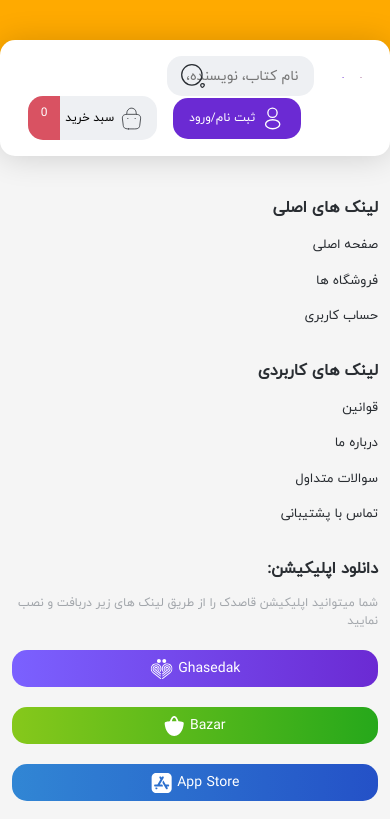
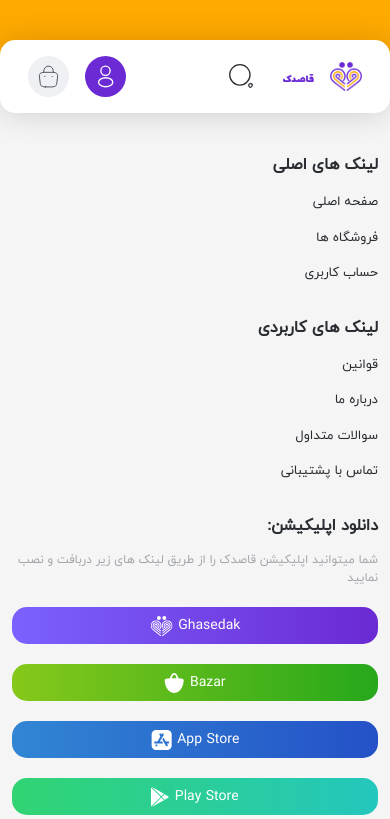
Before and after one commit to avabarzegar/Ghasedak, a React (Create React App) app: page / in a window 390 px wide. Shown: the top 819 px of the page. Built offline with nearby package versions, Linux system fonts and the light colour scheme.

Commit message:
responsive top navbar

```diff
--- a/src/components/Navigation/Navbar/TopNavbar/TopNavbar.css
+++ b/src/components/Navigation/Navbar/TopNavbar/TopNavbar.css
@@ -78,13 +78,6 @@
 
 }
 
-@media screen and (max-width:768px) {
-    .top-nav-container {
-        width: 100% !important;
-        max-width: unset !important;
-    }
-}
-
 @media screen and (max-width:1200px) {
     .shop-basket-btn span {
         font-size: 12px;
@@ -102,3 +95,39 @@
         margin-inline-end: 5px;
     }
 }
+
+@media screen and (max-width:768px) {
+    .top-nav-container {
+        width: 100% !important;
+        max-width: unset !important;
+    }
+
+    .shop-basket-btn span,
+    .top-navbar-left .custom-btn .btn-title {
+        display: none;
+    }
+
+    .top-navbar-left .custom-btn,
+    .shop-basket-btn {
+        padding: .5rem;
+        border-radius: 50%;
+        height: auto;
+    }
+
+    .shop-logo {
+        padding: 0;
+
+    }
+
+    .top-navbar-left .custom-btn .btn-img,
+    .btn-img {
+        margin-inline-end: 0;
+        display: flex;
+        justify-content: center;
+        align-items: center;
+    }
+
+    .shop-basket-counter {
+        display: none;
+    }
+}
--- a/src/components/Navigation/Navbar/TopNavbar/TopNavbar.js
+++ b/src/components/Navigation/Navbar/TopNavbar/TopNavbar.js
@@ -13,9 +13,9 @@
     return (
         <Container className='top-nav-container'>
             <Row className='top-navbar'>
-              <Col xs={8}>
+              <Col xl={8} lg={7} sm={6} xs={8}>
                 <Row className='top-navbar-right' >
-                  <Col xs={3} className='logo-container'>
+                  <Col xl={3} lg={4} md={5} xs={6} className='logo-container'>
                     <div className='nav-logo'>
                      <img src={Logo} width='100%' height='100%' alt='logo' />
                     </div>
@@ -23,12 +23,12 @@
                      <img src={LogoText} width='100%' height='100%' alt='logo text' />
                     </div>
                   </Col>
-                  <Col style={{paddingRight:'0'}} xs={8}>
+                  <Col style={{paddingRight:'0'}} xl={9} lg={8} md={7} xs={6} >
                     <SearchInput placeholder='نام کتاب، نویسنده، ناشر و ... را جستجو کنید' />
                   </Col>
                 </Row>
               </Col>
-              <Col  sm={4}  className='top-navbar-left'>
+              <Col xl={4} lg={5} sm={6} xs={4} className='top-navbar-left'>
                 <ButtonLayout
                 button='purple'
                 src={Profile}
--- a/src/components/UI/SearchInput/SearchInput.css
+++ b/src/components/UI/SearchInput/SearchInput.css
@@ -20,3 +20,12 @@
     width: 28px;
     height: 28px;
 }
+
+@media screen and (max-width:992px) {
+    .search-input{
+        display: none;
+    }
+    .search-icon{
+        margin-inline-start:0rem;
+    }
+}
```
